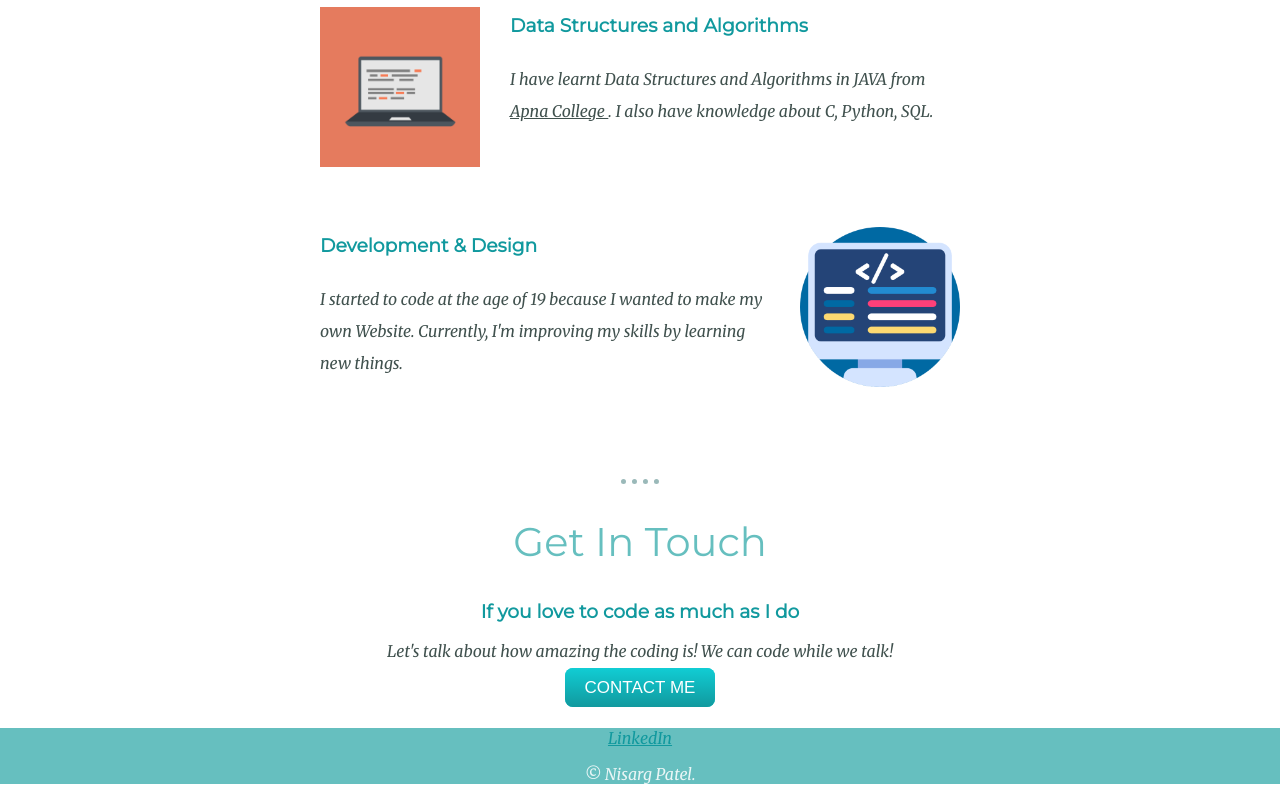
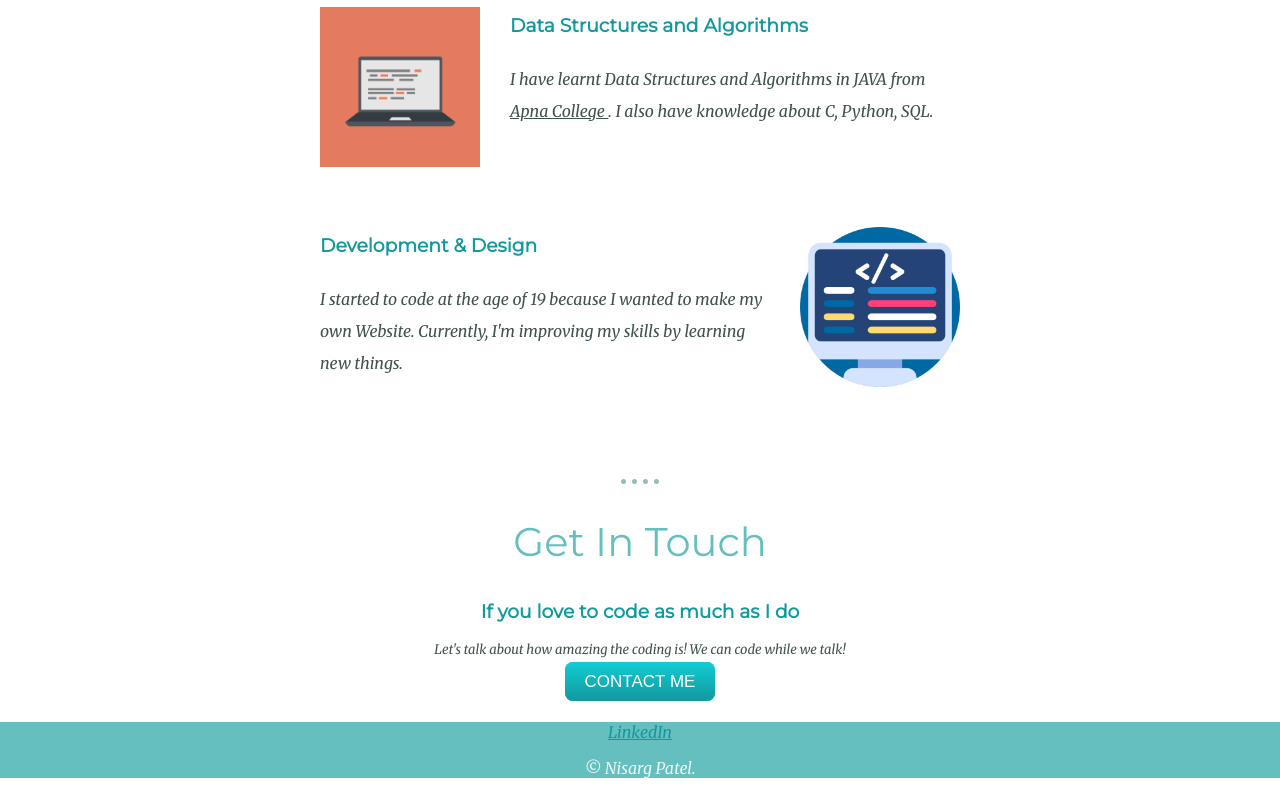
Before and after one commit to Nisarg-13/Personal_Website, a plain HTML site: page index.html in a window 1280 px wide. Shown: the part 1554-2354 px from the top of the page. Drawn offline with Linux system fonts and the light colour scheme.

Commit message:
Add files via upload

```diff
--- a/CSS/styles.css
+++ b/CSS/styles.css
@@ -129,3 +129,7 @@ a {
 .copyright {
     color: #EAF6F6;
 }
+
+.Description {
+    font-size: small;
+}
--- a/index.html
+++ b/index.html
@@ -45,7 +45,7 @@
         <div class="contact-me">
           <h2>Get In Touch</h2>
           <h3> If you love to code as much as I do </h3>
-          <p> Let's talk about how amazing the coding is!  We can code while we talk! </p>
+          <p class="Description"> Let's talk about how amazing the coding is!  We can code while we talk! </p>
           <a class="btn" href="mailto:nisargpatel130902@gmail.com">CONTACT ME</a>
         </div>
       </div>
```
